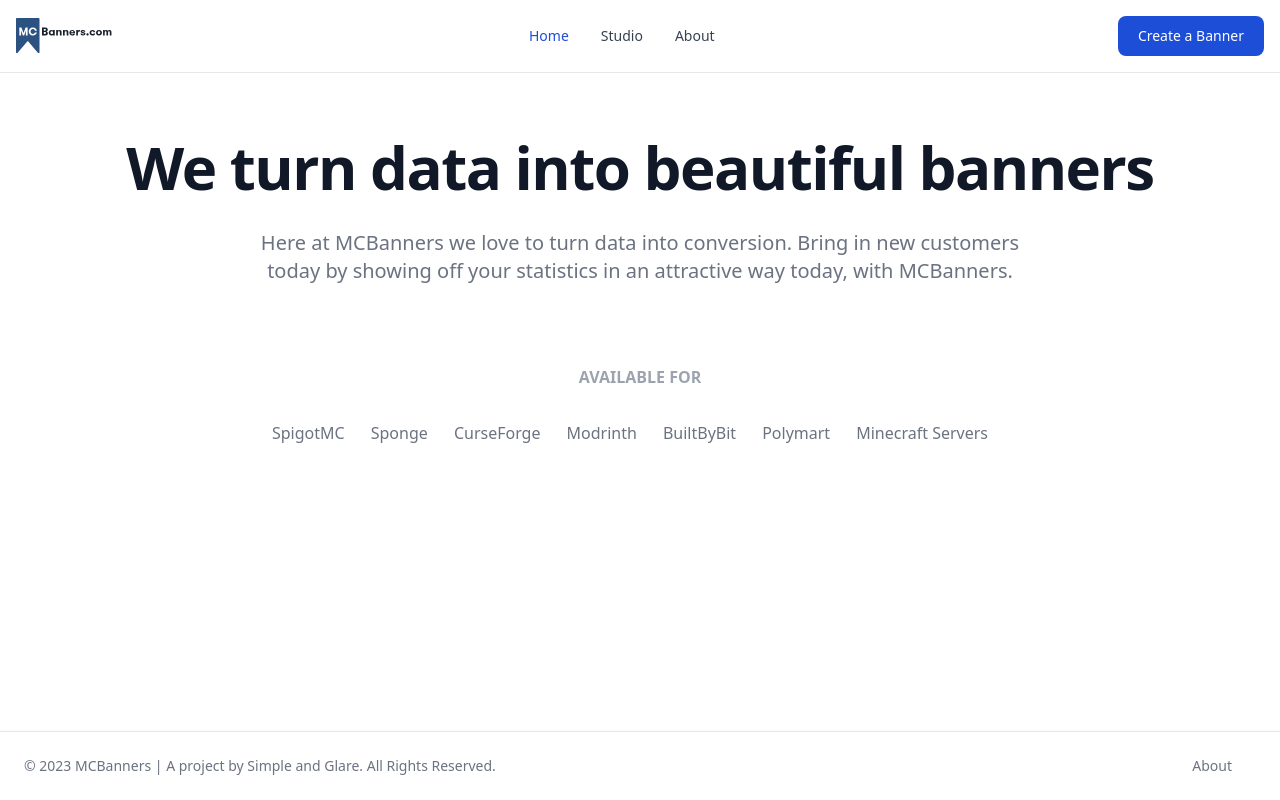
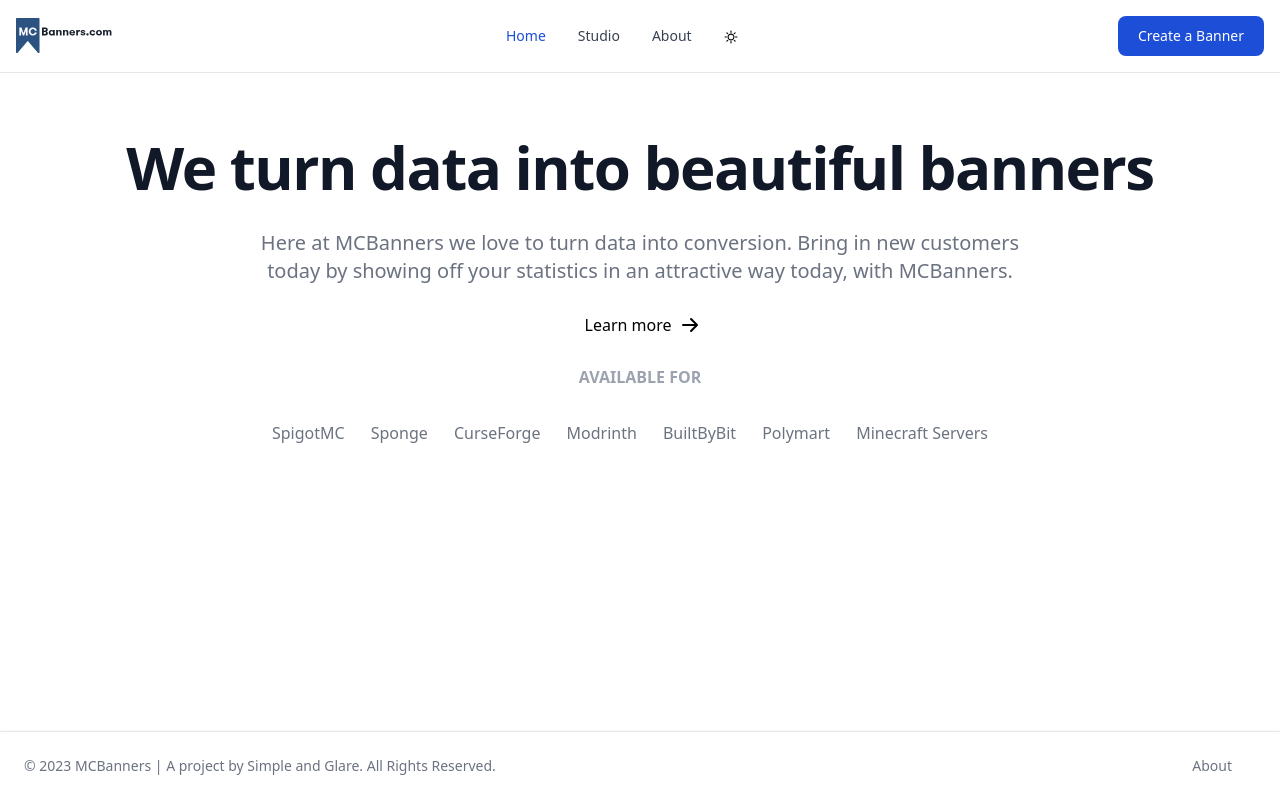
Before and after one commit to MCBanners/website-next, a Nuxt app: page / in a window 1280 px wide. Built offline with nearby package versions, Linux system fonts and the light colour scheme.

Commit message:
feat: dark mode toggle

```diff
--- a/components/core/structure/Header.vue
+++ b/components/core/structure/Header.vue
@@ -5,6 +5,10 @@
     onMounted(() => {
         initCollapses();
     })
+
+    function toggleDarkMode(theme) {
+        useColorMode().preference = theme
+    }
 </script>
 
 <template>
@@ -33,6 +37,13 @@
                     <li><CoreUtilNavbarLink path="/" text="Home" :active="true" /></li>
                     <li><CoreUtilNavbarLink path="/studio" text="Studio" /></li>
                     <li><CoreUtilNavbarLink path="/about" text="About" /></li>
+                    <li>
+                        <button @click="toggleDarkMode($colorMode.preference === 'dark' ? 'light' : 'dark')">
+                        <Icon v-if="$colorMode.preference === 'dark'" name="material-symbols:dark-mode-outline"
+                            class="text-white" />
+                        <Icon v-else name="material-symbols:sunny-outline-rounded" />
+                    </button>
+                    </li>
                 </ul>
             </div>
         </div>
--- a/nuxt.config.ts
+++ b/nuxt.config.ts
@@ -1,8 +1,14 @@
 // https://nuxt.com/docs/api/configuration/nuxt-config
 export default defineNuxtConfig({
     modules: [
-        '@nuxtjs/tailwindcss'
+        '@nuxtjs/tailwindcss',
+        '@nuxtjs/color-mode',
+        'nuxt-icon'
     ],
+
+    colorMode: {
+        classSuffix: '',
+    },
 
     typescript: {
         shim: false
--- a/package.json
+++ b/package.json
@@ -8,8 +8,10 @@
     "postinstall": "nuxt prepare"
   },
   "devDependencies": {
+    "@nuxtjs/color-mode": "^3.2.0",
     "@nuxtjs/tailwindcss": "^6.4.0",
     "nuxt": "^3.1.2",
+    "nuxt-icon": "^0.3.3",
     "sass": "^1.61.0"
   },
   "dependencies": {
--- a/pages/index.vue
+++ b/pages/index.vue
@@ -9,7 +9,7 @@
             </p>
             <div class="flex flex-col mb-2 lg:mb-4 space-y-4 sm:flex-row sm:justify-center sm:space-y-0 sm:space-x-4">
                 <a href="#"
-                    class="inline-flex justify-center items-center py-3 px-5 text-base font-medium text-center text-white rounded-lg bg-primary-700 hover:bg-primary-800 focus:ring-4 focus:ring-primary-300 dark:focus:ring-primary-900">
+                    class="inline-flex justify-center items-center py-3 px-5 text-base font-medium text-center dark:text-white rounded-lg bg-primary-700 hover:bg-primary-800 focus:ring-4 focus:ring-primary-300 dark:focus:ring-primary-900">
                     Learn more
                     <svg class="ml-2 -mr-1 w-5 h-5" fill="currentColor" viewBox="0 0 20 20"
                         xmlns="http://www.w3.org/2000/svg">
--- a/tailwind.config.js
+++ b/tailwind.config.js
@@ -1,5 +1,6 @@
 /** @type {import('tailwindcss').Config} */
 module.exports = {
+  darkMode: "class",
   content: [
     "./components/**/*.{js,vue,ts}",
     "./layouts/**/*.vue",
```
Also changed, not shown: 1 other file (tests, documents, lock files or other folders).
